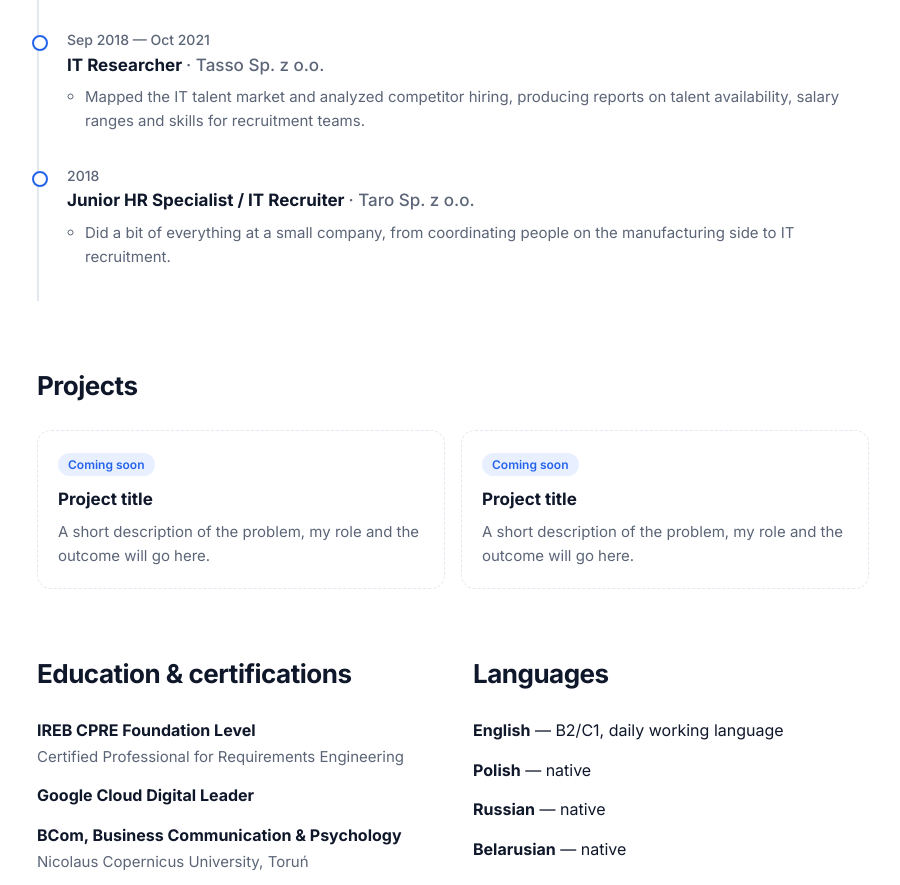
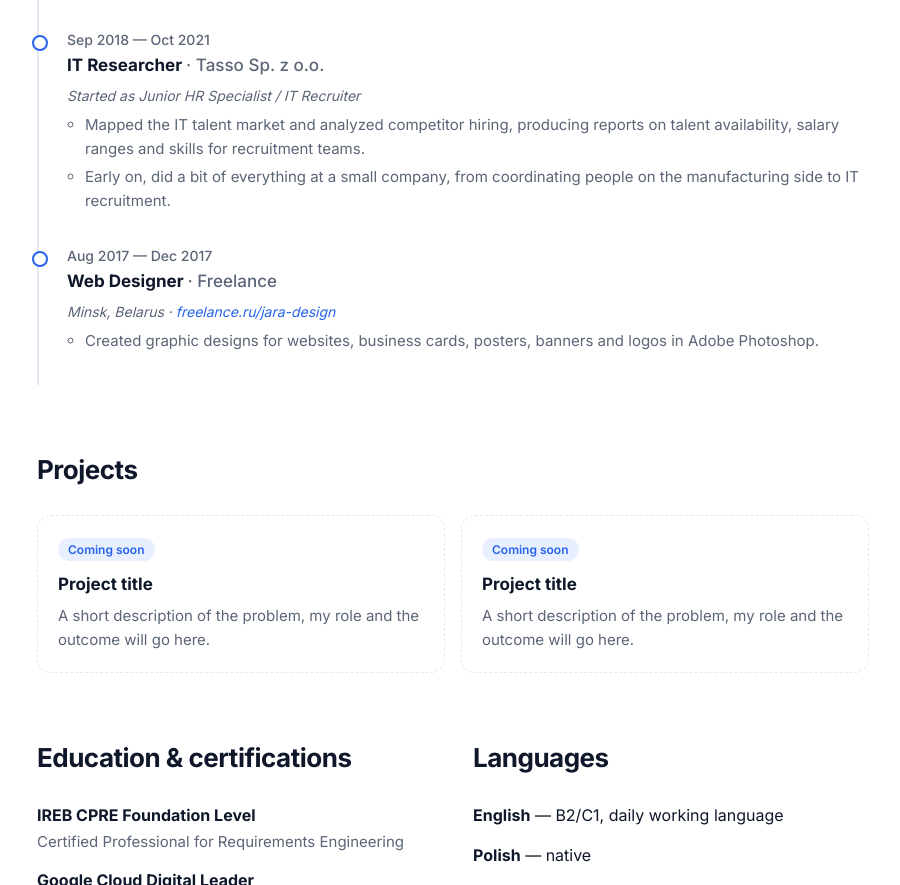
Before and after one commit to jaroslavjurkoit/jaroslavjurkoit.github.io, a plain HTML site: page index.html in a window 1280 px wide. Shown: the part 1771-2656 px from the top of the page, without its empty margins (187-1087 px from the left). Drawn offline with Linux system fonts and the light colour scheme.

Commit message:
Merge Tasso roles into one entry, add freelance web designer
Co-Authored-By: Claude Opus 5.5 <noreply@anthropic.com>

```diff
--- a/index.html
+++ b/index.html
@@ -129,17 +129,20 @@
           <div class="when">Sep 2018 — Oct 2021</div>
           <div class="what">
             <h3>IT Researcher <span>· Tasso Sp. z o.o.</span></h3>
+            <p class="note">Started as Junior HR Specialist / IT Recruiter</p>
             <ul>
               <li>Mapped the IT talent market and analyzed competitor hiring, producing reports on talent availability, salary ranges and skills for recruitment teams.</li>
+              <li>Early on, did a bit of everything at a small company, from coordinating people on the manufacturing side to IT recruitment.</li>
             </ul>
           </div>
         </li>
         <li>
-          <div class="when">2018</div>
+          <div class="when">Aug 2017 — Dec 2017</div>
           <div class="what">
-            <h3>Junior HR Specialist / IT Recruiter <span>· Taro Sp. z o.o.</span></h3>
+            <h3>Web Designer <span>· Freelance</span></h3>
+            <p class="note">Minsk, Belarus · <a href="https://freelance.ru/jara-design" target="_blank" rel="noopener">freelance.ru/jara-design</a></p>
             <ul>
-              <li>Did a bit of everything at a small company, from coordinating people on the manufacturing side to IT recruitment.</li>
+              <li>Created graphic designs for websites, business cards, posters, banners and logos in Adobe Photoshop.</li>
             </ul>
           </div>
         </li>
--- a/style.css
+++ b/style.css
@@ -130,6 +130,7 @@ h3 { font-size: 17px; margin: 0 0 6px; }
 .timeline > li:first-child::before { background: var(--accent); }
 .when { font-size: 14px; color: var(--muted); font-weight: 500; }
 .what h3 span { color: var(--muted); font-weight: 500; }
+.note { margin: 0; font-size: 14px; color: var(--muted); font-style: italic; }
 .what ul { margin: 6px 0 0; padding-left: 18px; color: var(--muted); font-size: 15px; }
 .what li { margin-bottom: 4px; }
 
```
